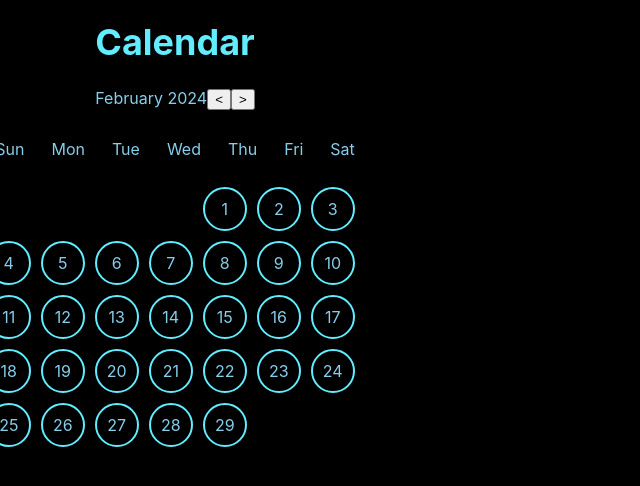
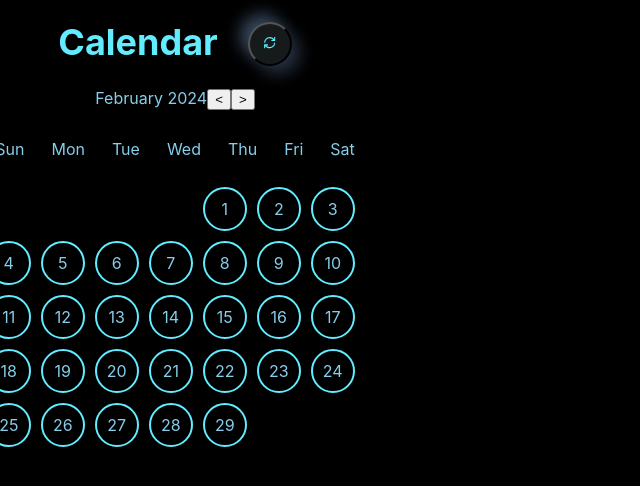
Before and after one commit to Torchpj/Torch, a React (Create React App) app in the folder torch/: page /todo in a window 1280 px wide. Both pictures are taken after a click on the button 278 px from the left and 44 px from the top of the page. Shown: the top 486 px of the page, without its empty margins (0-640 px from the left). Built offline with nearby package versions, Linux system fonts and the light colour scheme.

Commit message:
add route button

```diff
--- a/torch/package.json
+++ b/torch/package.json
@@ -6,12 +6,14 @@
     "@testing-library/jest-dom": "^5.17.0",
     "@testing-library/react": "^13.4.0",
     "@testing-library/user-event": "^13.5.0",
+    "fs-extra": "^11.2.0",
     "react": "^18.2.0",
     "react-dom": "^18.2.0",
     "react-icons": "^5.0.1",
-    "react-router-dom": "^6.22.0",
-    "react-router": "^6.22.3",
+    "react-router": "^5.2.0",
+    "react-router-dom": "^5.2.0",
     "react-scripts": "5.0.1",
+    "utils": "^0.3.1",
     "web-vitals": "^2.1.4"
   },
   "scripts": {
--- a/torch/src/pages/Calendar_screen/Calendar_screen.css
+++ b/torch/src/pages/Calendar_screen/Calendar_screen.css
@@ -12,7 +12,6 @@
   margin: 0 auto; /* 가운데 정렬 */
   background-color: black;
   color: skyblue;
-
 }
 
 .title {
@@ -39,9 +38,7 @@
   /* width: 100%; */
   border-collapse: seperate;
   border-spacing: 10px;
-
 }
-
 
 #day {
   display: table-row;
@@ -84,7 +81,6 @@
   /* max-width: 1170px; */
 }
 
-
 .App-logo {
   height: 40vmin;
   pointer-events: none;
@@ -119,3 +115,18 @@
     transform: rotate(360deg);
   }
 }
+
+.titlecontainer {
+  display: flex;
+  align-items: center;
+  flex-direction: row;
+}
+
+.titlebutton {
+  width: 44px;
+  height: 44px;
+  margin-left: 30px;
+  background: #171a1a;
+  box-shadow: 8px 8px 16px #263140, -8px -8px 16px #394960;
+  border-radius: 1e11px;
+}
--- a/torch/src/pages/Calendar_screen/Calendar_screen.js
+++ b/torch/src/pages/Calendar_screen/Calendar_screen.js
@@ -1,8 +1,10 @@
-import React, { useState } from 'react';
-import './Calendar_screen.css';
+import React, { useState } from "react";
+import "./Calendar_screen.css";
+import { GrPowerCycle } from "react-icons/gr";
+import { useHistory } from "react-router-dom";
 
-function CalendarScreen(){
-    const [date, setDate] = useState(new Date());
+function CalendarScreen() {
+  const [date, setDate] = useState(new Date());
   const [selectedDate, setSelectedDate] = useState(null);
 
   const daysInMonth = (year, month) => {
@@ -14,12 +16,12 @@ function CalendarScreen(){
   };
 
   const handleDateClick = (day) => {
-      setSelectedDate(day);
+    setSelectedDate(day);
   };
 
   const renderCalendar = () => {
     const year = date.getFullYear();
-    const month = date.toLocaleString('en-US', { month: 'long' });
+    const month = date.toLocaleString("en-US", { month: "long" });
     const totalDays = daysInMonth(year, date.getMonth());
     const startDay = startDayOfMonth(year, date.getMonth());
     const calendar = [];
@@ -37,9 +39,8 @@ function CalendarScreen(){
             <td
               key={`${i}${j}`}
               // className="circle"
-              className={`circle ${selectedDate === dayCopy ? 'clicked' : ''}`}
+              className={`circle ${selectedDate === dayCopy ? "clicked" : ""}`}
               onClick={() => handleDateClick(dayCopy)}
-
             >
               {dayCounter}
             </td>
@@ -47,7 +48,11 @@ function CalendarScreen(){
           dayCounter++;
         }
       }
-      calendar.push(<tr id="wrapper" key={i}>{week}</tr>);
+      calendar.push(
+        <tr id="wrapper" key={i}>
+          {week}
+        </tr>
+      );
       if (dayCounter > totalDays) break;
     }
 
@@ -59,22 +64,33 @@ function CalendarScreen(){
     newDate.setMonth(newDate.getMonth() + increment);
     setDate(newDate);
     setSelectedDate(null); // 월 변경 시 선택된 날짜 초기화
-
   };
 
   const formattedDate = selectedDate
     ? `${date.getFullYear()}.${date.getMonth() + 1}.${selectedDate}`
     : null;
 
+  //페이지 이동
+  const history = useHistory();
+  const toTodo = () => {
+    history.push("/todo");
+  };
+
   return (
     <div className="container">
-      <h1 className="title">Calendar</h1>
-
+      <div className="titlecontainer">
+        <h1 className="title">Calendar</h1>
+        <button className="titlebutton" onClick={toTodo}>
+          <GrPowerCycle style={{ color: "#61ecff" }} />
+        </button>
+      </div>
       <div id="a">
-        <div id="month-year">{`${date.toLocaleString('en-US', { month: 'long' })} ${date.getFullYear()}`}</div>
+        <div id="month-year">{`${date.toLocaleString("en-US", {
+          month: "long",
+        })} ${date.getFullYear()}`}</div>
         <div id="month-changer">
-          <button onClick={() => changeMonth(-1)}>{'<'}</button>
-          <button onClick={() => changeMonth(1)}>{'>'}</button>
+          <button onClick={() => changeMonth(-1)}>{"<"}</button>
+          <button onClick={() => changeMonth(1)}>{">"}</button>
         </div>
       </div>
       <div className="calendar-table">
```
Also changed, not shown: 3 other files (tests, documents, lock files or other folders). Lines whose indentation alone changed are shown as unchanged.
